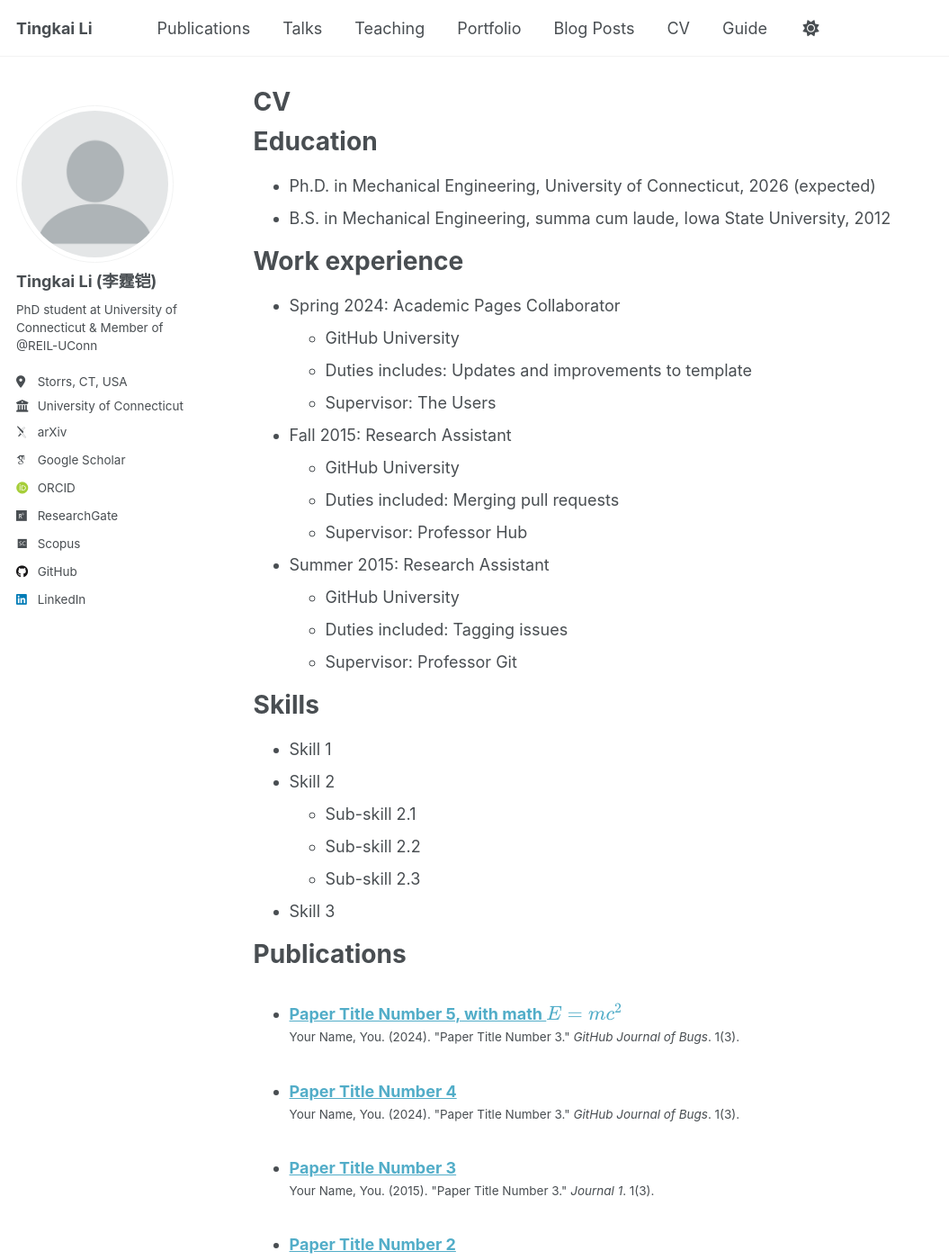
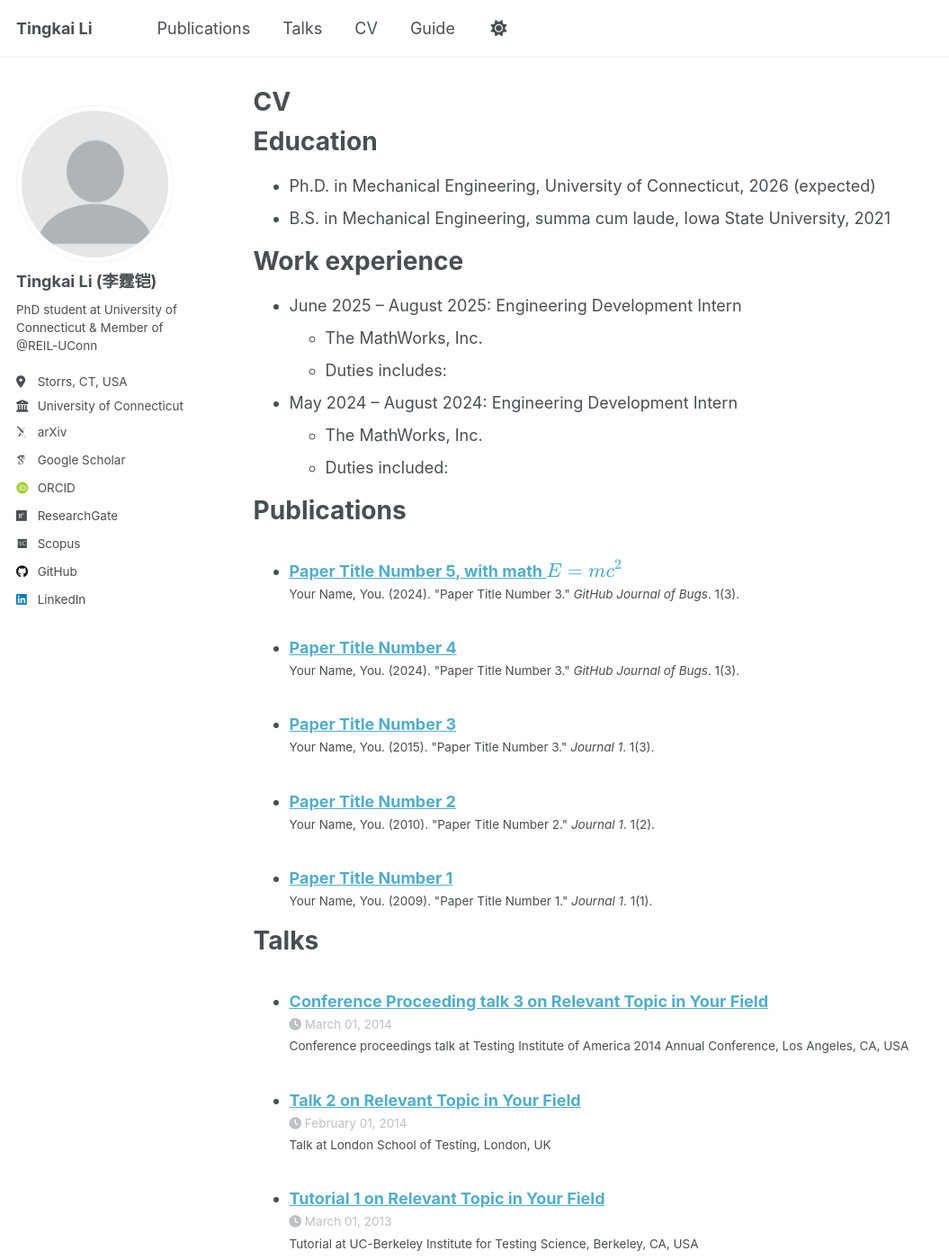
Before and after one commit to tingkai-li/tingkai-li.github.io, a Jekyll site: the page built from _pages/cv.md, in a window 1280 px wide and 1400 px high. Shown: the whole window at 90% size, without its empty margins (0-1055 px from the left). Built offline with Jekyll 4.4.1, drawn with Linux system fonts in a browser that asks for light colours; some web fonts are replaced; a script that is not in the unit is left out; some of the changed text lies outside the part shown.

```diff
--- a/_pages/cv.md
+++ b/_pages/cv.md
@@ -12,33 +12,26 @@ redirect_from:
 Education
 ======
 * Ph.D. in Mechanical Engineering, University of Connecticut, 2026 (expected)
-* B.S. in Mechanical Engineering, summa cum laude, Iowa State University, 2012
+* B.S. in Mechanical Engineering, summa cum laude, Iowa State University, 2021
 
 Work experience
 ======
-* Spring 2024: Academic Pages Collaborator
-  * GitHub University
-  * Duties includes: Updates and improvements to template
-  * Supervisor: The Users
+* June 2025 -- August 2025: Engineering Development Intern
+  * The MathWorks, Inc.
+  * Duties includes:
 
-* Fall 2015: Research Assistant
-  * GitHub University
-  * Duties included: Merging pull requests
-  * Supervisor: Professor Hub
+* May 2024 -- August 2024: Engineering Development Intern
+  * The MathWorks, Inc.
+  * Duties included:
 
-* Summer 2015: Research Assistant
-  * GitHub University
-  * Duties included: Tagging issues
-  * Supervisor: Professor Git
-
-Skills
+<!-- Skills
 ======
 * Skill 1
 * Skill 2
   * Sub-skill 2.1
   * Sub-skill 2.2
   * Sub-skill 2.3
-* Skill 3
+* Skill 3 -->
 
 Publications
 ======
@@ -60,4 +53,5 @@ Teaching
 
 Service and leadership
 ======
-* Currently signed in to 43 different slack teams
+* John Lof Leadership Academy
+  * Social Media Director (June 2025--May 2026)
```
Also changed, not shown: _data/navigation.yml (+6 -6 lines), _pages/about.md (+4 -3 lines).
